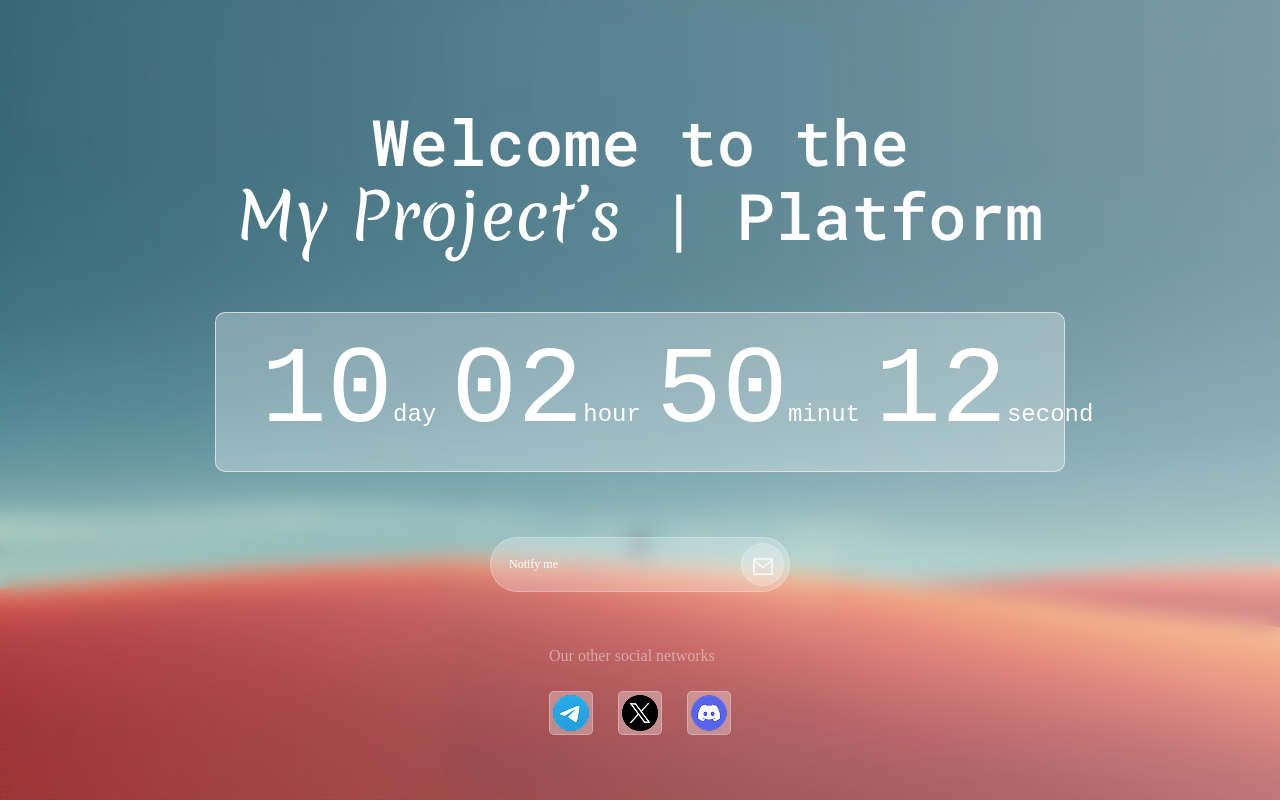
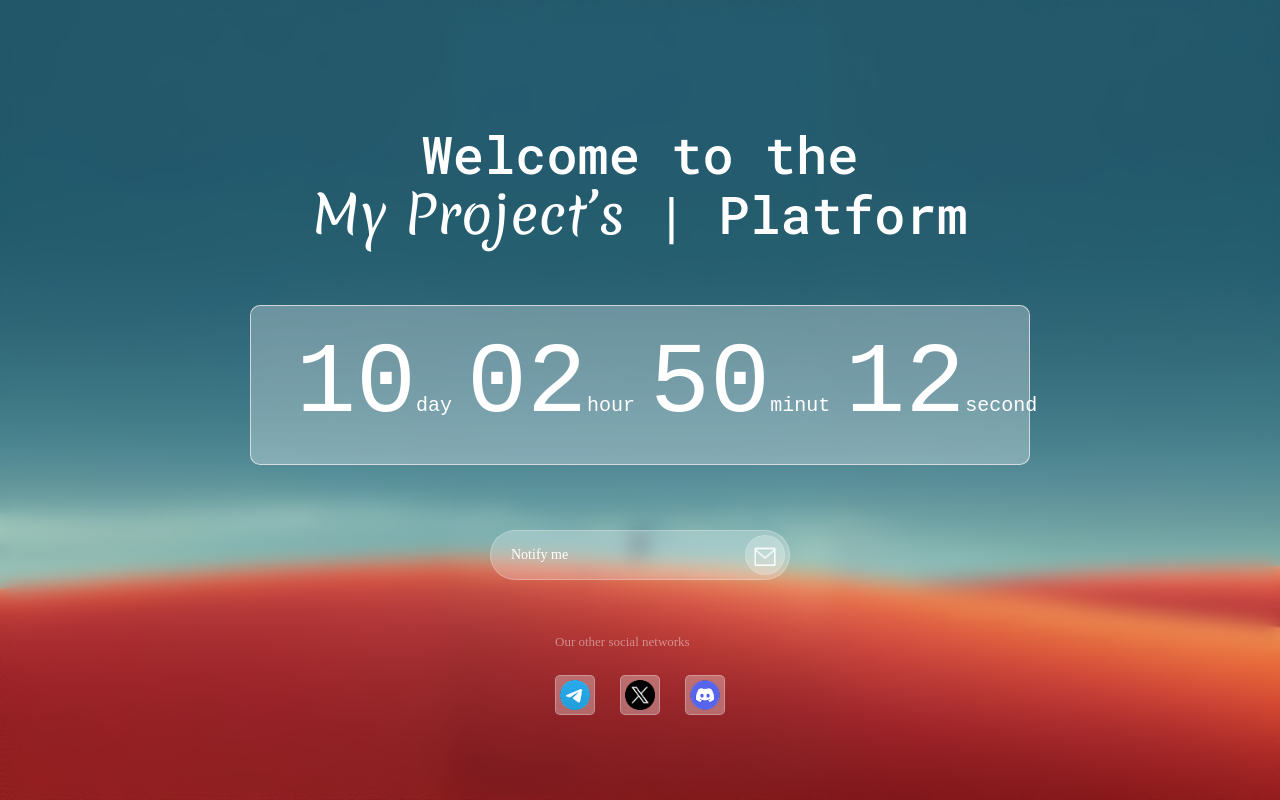
Before and after one commit to Kirito514/My-project, a plain HTML site: page index.html in a window 1280 px wide. Drawn offline with Linux system fonts and the light colour scheme; a web font is replaced by a local one.

Commit message:
dizayn yaxshilandi

```diff
--- a/style/style.css
+++ b/style/style.css
@@ -17,19 +17,20 @@ body {
 .container {
    width: 100vw;
    height: 100vh;
-   background: rgb(255, 255, 255);
-   background: linear-gradient(90deg, rgba(255, 255, 255, 0.1) 0%, rgba(255, 255, 255, 0.4) 100%);
+   /* background: rgb(255, 255, 255);
+   background: linear-gradient(90deg, rgba(255, 255, 255, 0.1) 0%, rgba(255, 255, 255, 0.4) 100%); */
    display: flex;
    justify-content: center;
    align-items: center;
    flex-direction: column;
+   /* display: none; */
 }
 
 .title {
-   width: 810px;
+   width: 720px;
    font-family: 'RobotoMono-Medium';
    text-align: center;
-   font-size: 64px;
+   font-size: 52px;
    color: #FFFFFF;
    margin-top: 40px;
    /* border: 1px solid red; */
@@ -41,7 +42,7 @@ body {
 
 .notification {
    width: 355px;
-   height: 40px;
+   height: 35px;
    position: fixed;
    top: -50px;
    left: 50%;
@@ -54,11 +55,14 @@ body {
    transition: top 0.5s ease-in-out;
    z-index: 1000;
    font-family: 'Inter-Medium';
+   font-size: 15px;
 }
 
 .notification img {
+   width: 24px;
+   height: 24px;
    position: relative;
-   margin-right: 10px;
+   margin-right: 4px;
    top: -4px;
 }
 
@@ -72,7 +76,7 @@ body {
 }
 
 .time {
-   width: 850px;
+   width: 780px;
    height: 160px;
    margin-top: 60px;
    border-radius: 10px;
@@ -85,7 +89,7 @@ body {
 
 .time-box {
    font-family: 'Roboto Mono', monospace;
-   font-size: 24px;
+   font-size: 20px;
    margin: 0px;
 }
 
@@ -94,7 +98,7 @@ body {
 }
 
 .time-box span {
-   font-size: 110px;
+   font-size: 100px;
    margin-left: 15px;
 }
 
@@ -105,14 +109,14 @@ body {
 
 .email-inp input {
    width: 300px;
-   height: 55px;
+   height: 50px;
    background: #FFFFFF40;
    color: #FFFFFF;
    border: 1px solid #FFFFFF40;
    border-radius: 35px;
-   padding-left: 18px;
+   padding-left: 20px;
    font-family: 'Inter-Regular';
-   font-size: 12px;
+   font-size: 14px;
 }
 
 input::placeholder {
@@ -121,7 +125,6 @@ input::placeholder {
 
 .email-inp input:focus {
    background: #FFFFFF30;
-
 }
 
 form {
@@ -129,26 +132,27 @@ form {
 }
 
 .email-inp .send-btn {
-   width: 43px;
-   height: 43px;
+   width: 40px;
+   height: 40px;
    background: #FFFFFF40;
    border-radius: 50%;
    border: 1px solid #FFFFFF25;
    position: absolute;
-   top: 6px;
-   right: 6px;
+   top: 5px;
+   right: 5px;
    display: flex;
    align-items: center;
    justify-content: center;
 }
 
 .email-inp .send-btn img {
-   width: 28px;
-   height: 20px;
+   width: 30px;
+   height: 22px;
 }
 
 .social h6 {
    font-family: 'Inter-Regular';
+   font-size: 13px;
    letter-spacing: 5%;
    color: #FFFFFF70;
    margin-top: 55px;
@@ -163,8 +167,8 @@ form {
 }
 
 .networks li {
-   width: 44px;
-   height: 44px;
+   width: 40px;
+   height: 40px;
    background: #FFFFFF50;
    border-radius: 5px;
    border: 1px solid #EBEBEB50;
@@ -174,6 +178,6 @@ form {
 }
 
 .networks img {
-   width: 36px;
-   height: 36px;
+   width: 30px;
+   height: 30px;
 }
```
